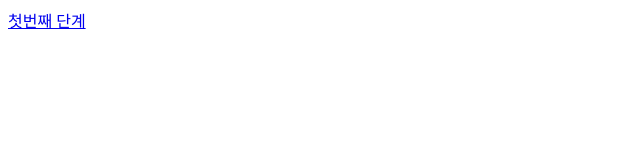
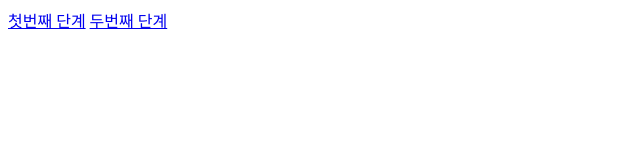
Before and after one commit to duswo0824/basic_project, a plain HTML site: page view/client.html in a window 1280 px wide. Shown: the whole page, without its empty margins (0-640 px from the left). Drawn offline with Linux system fonts and the light colour scheme.

Commit message:
두번째 단계

```diff
--- a/view/client.html
+++ b/view/client.html
@@ -6,5 +6,6 @@
 </head>
 <body>
     <a href="/one">첫번째 단계</a>
+    <a href="/one">두번째 단계</a>
 </body>
 </html>
```
